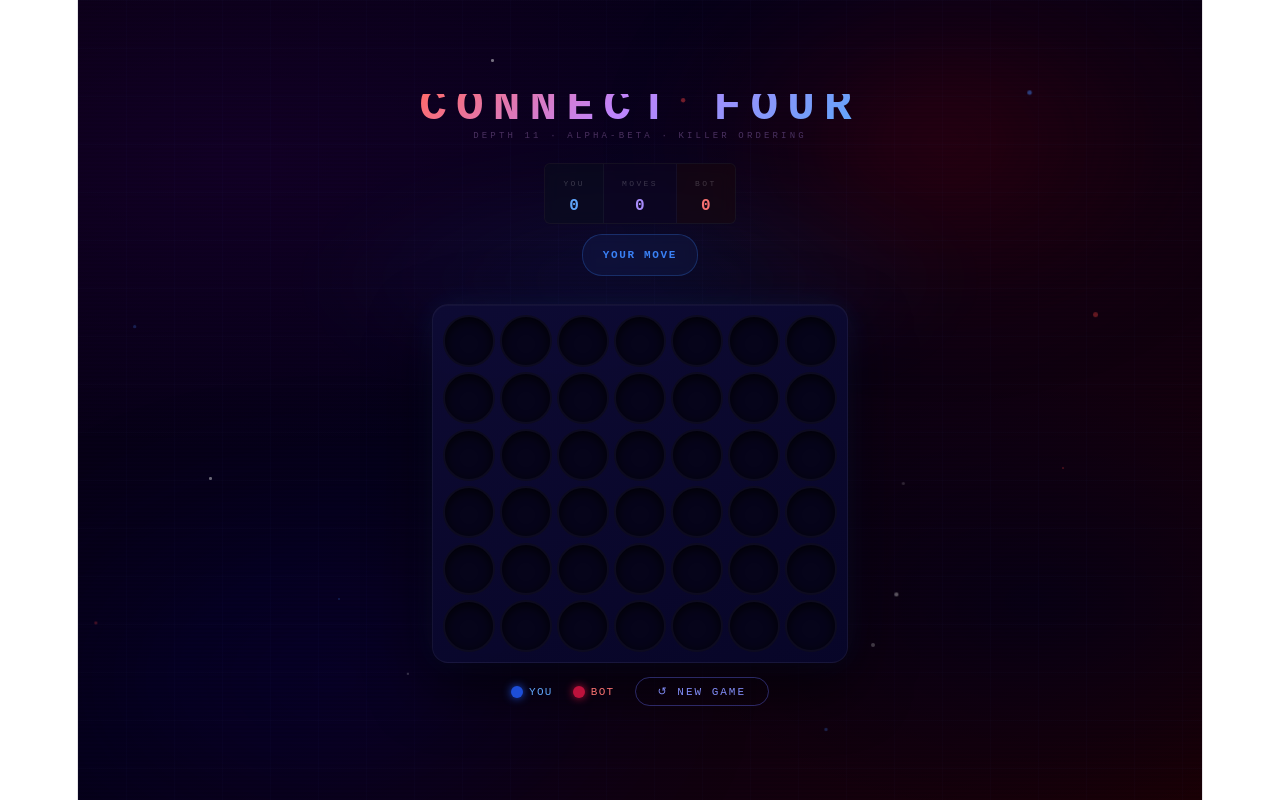
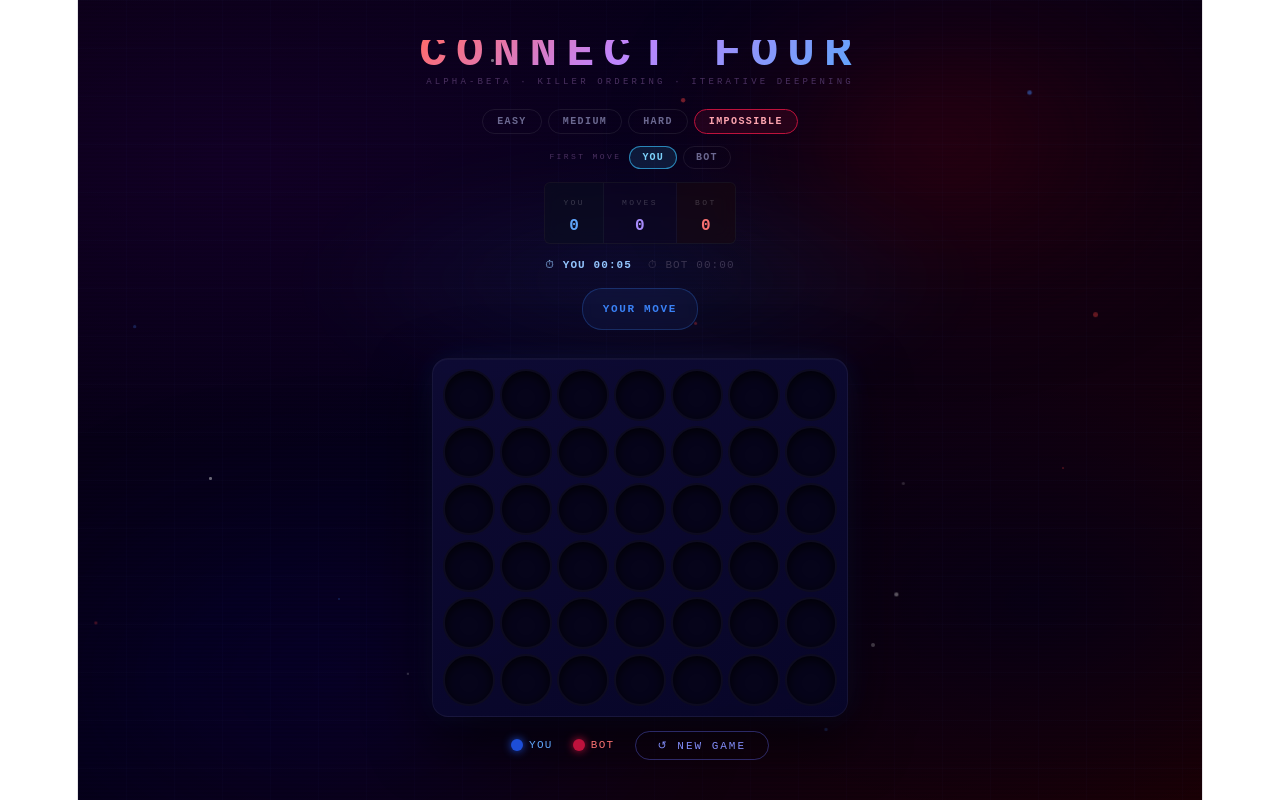
Before and after one commit to aym1210/killer4, a React (Vite) app: page / in a window 1280 px wide. Built offline with nearby package versions, Linux system fonts and the light colour scheme.

Commit message:
Enhance bot move strategy with difficulty settings
Refactor bot move logic to include difficulty levels and iterative deepening.

```diff
--- a/src/App.tsx
+++ b/src/App.tsx
@@ -5,11 +5,23 @@ const COLS = 7;
 const EMPTY = 0;
 const HUMAN = 1;
 const BOT = 2;
-const DEPTH = 11;
 
 type Board = number[];
 type GameResult = { winner: number; cells: [number, number][] } | "draw" | null;
 type LastMove = { row: number; col: number; player: number } | null;
+type DifficultyLevel = "Easy" | "Medium" | "Hard" | "Impossible";
+
+// ── Difficulty configuration ────────────────────────────────────────────────
+// Easy/Medium can blunder or skip blocks on purpose. Hard rarely does.
+// Impossible NEVER blunders, ALWAYS blocks/wins immediately, and searches
+// as deep as time allows via iterative deepening — it cannot be beaten.
+const DIFFICULTIES: Record<DifficultyLevel, { maxDepth: number; timeMs: number; blockChance: number; randomChance: number }> = {
+  Easy:       { maxDepth: 2,  timeMs: 150,  blockChance: 0.45, randomChance: 0.40 },
+  Medium:     { maxDepth: 4,  timeMs: 300,  blockChance: 0.80, randomChance: 0.15 },
+  Hard:       { maxDepth: 7,  timeMs: 700,  blockChance: 1.00, randomChance: 0.03 },
+  Impossible: { maxDepth: 13, timeMs: 1600, blockChance: 1.00, randomChance: 0 },
+};
+const DIFFICULTY_ORDER: DifficultyLevel[] = ["Easy", "Medium", "Hard", "Impossible"];
 
 const idx = (r: number, c: number) => r * COLS + c;
 const createBoard = (): Board => new Array(ROWS * COLS).fill(EMPTY);
@@ -88,7 +100,23 @@ const staticScore = (b: Board): number => {
 
 const COL_ORDER = [3,2,4,1,5,0,6];
 
-const minimax = (b: Board, depth: number, alpha: number, beta: number, maximizing: boolean): { score: number; col?: number } => {
+// ── Search engine ────────────────────────────────────────────────────────────
+// Thrown when the iterative-deepening time budget runs out, so a deep,
+// incomplete search unwinds quickly instead of freezing the tab.
+class TimeUp extends Error {}
+let nodeCount = 0;
+
+const minimax = (
+  b: Board,
+  depth: number,
+  alpha: number,
+  beta: number,
+  maximizing: boolean,
+  deadline?: number
+): { score: number; col?: number } => {
+  nodeCount++;
+  if (deadline && (nodeCount & 511) === 0 && performance.now() > deadline) throw new TimeUp();
+
   const valid = COL_ORDER.filter(c => b[idx(0,c)] === EMPTY);
   if (!valid.length) return { score: 0 };
   if (depth === 0) return { score: staticScore(b) };
@@ -112,7 +140,7 @@ const minimax = (b: Board, depth: number, alpha: number, beta: number, maximizin
       let score: number;
       if (win) score = 1000000 + depth;
       else if (!getValidCols(b).length) score = 0;
-      else score = minimax(b, depth-1, alpha, beta, false).score;
+      else score = minimax(b, depth-1, alpha, beta, false, deadline).score;
       undrop(b, col, r);
       if (score > best.score) best = { score, col };
       alpha = Math.max(alpha, score);
@@ -127,7 +155,7 @@ const minimax = (b: Board, depth: number, alpha: number, beta: number, maximizin
       let score: number;
       if (win) score = -1000000 - depth;
       else if (!getValidCols(b).length) score = 0;
-      else score = minimax(b, depth-1, alpha, beta, true).score;
+      else score = minimax(b, depth-1, alpha, beta, true, deadline).score;
       undrop(b, col, r);
       if (score < best.score) best = { score, col };
       beta = Math.min(beta, score);
@@ -137,12 +165,73 @@ const minimax = (b: Board, depth: number, alpha: number, beta: number, maximizin
   }
 };
 
-const getBotMove = (board: Board): number => {
+// Iterative deepening: search depth 1, 2, 3... keeping the best move from the
+// last *fully completed* depth, until the time budget expires or maxDepth is
+// hit. A fully-solved line (score past the "forced win" threshold) short-
+// circuits immediately — no need to search deeper than a proven win.
+const iterativeDeepen = (b: Board, maxDepth: number, timeMs: number): number => {
+  const deadline = performance.now() + timeMs;
+  const fallback = COL_ORDER.find(c => b[idx(0, c)] === EMPTY) ?? 3;
+  let bestCol = fallback;
+  for (let d = 1; d <= maxDepth; d++) {
+    try {
+      const result = minimax(b, d, -Infinity, Infinity, true, deadline);
+      if (result.col !== undefined) bestCol = result.col;
+      if (Math.abs(result.score) >= 900000) break;
+    } catch (e) {
+      if (e instanceof TimeUp) break;
+      throw e;
+    }
+  }
+  return bestCol;
+};
+
+const pickWeightedRandom = (cols: number[]): number => {
+  // Bias randomness toward the center so "blunders" still look plausible.
+  const weights = cols.map(c => 4 - Math.abs(c - 3));
+  const total = weights.reduce((a, w) => a + w, 0);
+  let r = Math.random() * total;
+  for (let i = 0; i < cols.length; i++) {
+    r -= weights[i];
+    if (r <= 0) return cols[i];
+  }
+  return cols[cols.length - 1];
+};
+
+const getBotMove = (board: Board, difficulty: DifficultyLevel): number => {
+  const cfg = DIFFICULTIES[difficulty];
   const b = cloneBoard(board);
-  for (const c of getValidCols(b)) { const r=dropMut(b,c,BOT);   const w=checkWinAt(b,r,c,BOT);   undrop(b,c,r); if(w) return c; }
-  for (const c of getValidCols(b)) { const r=dropMut(b,c,HUMAN); const w=checkWinAt(b,r,c,HUMAN); undrop(b,c,r); if(w) return c; }
-  const res = minimax(b, DEPTH, -Infinity, Infinity, true);
-  return res.col ?? getValidCols(board)[0];
+  const valid = COL_ORDER.filter(c => b[idx(0, c)] === EMPTY);
+
+  // Always take an immediate win, at every difficulty.
+  for (const c of valid) {
+    const r = dropMut(b, c, BOT);
+    const w = checkWinAt(b, r, c, BOT);
+    undrop(b, c, r);
+    if (w) return c;
+  }
+  // Block an immediate loss, unless the difficulty rolls a deliberate miss.
+  if (Math.random() < cfg.blockChance) {
+    for (const c of valid) {
+      const r = dropMut(b, c, HUMAN);
+      const w = checkWinAt(b, r, c, HUMAN);
+      undrop(b, c, r);
+      if (w) return c;
+    }
+  }
+  // Occasional random move for lower difficulties only (never on Impossible).
+  if (cfg.randomChance > 0 && Math.random() < cfg.randomChance) {
+    return pickWeightedRandom(valid);
+  }
+
+  nodeCount = 0;
+  return iterativeDeepen(b, cfg.maxDepth, cfg.timeMs);
+};
+
+const formatTime = (totalSeconds: number): string => {
+  const m = Math.floor(totalSeconds / 60).toString().padStart(2, "0");
+  const s = Math.floor(totalSeconds % 60).toString().padStart(2, "0");
+  return `${m}:${s}`;
 };
 
 const NUM_PARTICLES = 18;
@@ -161,15 +250,23 @@ const isWin  = (r: GameResult): r is { winner: number; cells: [number,number][]
 const isDraw = (r: GameResult): r is "draw" => r === "draw";
 
 export default function Connect4() {
+  const [startingPlayer, setStartingPlayer] = useState<number>(HUMAN);
+  const [difficulty, setDifficulty] = useState<DifficultyLevel>("Impossible");
   const [board,     setBoard]     = useState<Board>(() => createBoard());
-  const [turn,      setTurn]      = useState<number>(HUMAN);
+  const [turn,      setTurn]      = useState<number>(startingPlayer);
   const [result,    setResult]    = useState<GameResult>(null);
   const [hoverCol,  setHoverCol]  = useState<number | null>(null);
   const [thinking,  setThinking]  = useState(false);
   const [lastMove,  setLastMove]  = useState<LastMove>(null);
   const [score,     setScore]     = useState({ you: 0, bot: 0 });
   const [moveCount, setMoveCount] = useState(0);
+  const [humanSeconds, setHumanSeconds] = useState(0);
+  const [botSeconds,   setBotSeconds]   = useState(0);
   const pendingBot = useRef(false);
+  // Bumped on every reset. A bot move that was mid-computation when the
+  // reset happened checks this before applying itself, so a stale move can
+  // never land on a board the user already cleared.
+  const gameId = useRef(0);
 
   const tryFinalize = (b: Board, row: number, col: number, player: number): boolean => {
     const winCells = checkWinAt(b, row, col, player);
@@ -197,9 +294,19 @@ export default function Connect4() {
     if (turn !== BOT || result || pendingBot.current) return;
     pendingBot.current = true;
     setThinking(true);
+    const myGameId = gameId.current;
+
     setTimeout(() => {
+      // The game was reset (or a new one started) while this was computing —
+      // discard the result instead of dropping a phantom piece on the
+      // player's fresh board.
+      if (myGameId !== gameId.current) return;
+
       const snap = cloneBoard(board);
-      const col  = getBotMove(snap);
+      const col  = getBotMove(snap, difficulty);
+
+      if (myGameId !== gameId.current) return; // re-check post-search, just in case
+
       const b    = cloneBoard(snap);
       const row  = dropMut(b, col, BOT);
       setBoard(b);
@@ -209,17 +316,38 @@ export default function Connect4() {
       pendingBot.current = false;
       if (!tryFinalize(b, row, col, BOT)) setTurn(HUMAN);
     }, 60);
+  }, [turn, result, difficulty]);
+
+  // Chess-clock style per-player timers. Only the side to move ticks, and
+  // both pause the instant the game ends.
+  useEffect(() => {
+    if (result) return;
+    const iv = setInterval(() => {
+      if (turn === HUMAN) setHumanSeconds(s => s + 1);
+      else setBotSeconds(s => s + 1);
+    }, 1000);
+    return () => clearInterval(iv);
   }, [turn, result]);
 
-  const reset = () => {
+  const startNewGame = (firstPlayer: number) => {
+    gameId.current += 1;
     pendingBot.current = false;
     setBoard(createBoard());
-    setTurn(HUMAN);
+    setTurn(firstPlayer);
     setResult(null);
     setHoverCol(null);
     setThinking(false);
     setLastMove(null);
     setMoveCount(0);
+    setHumanSeconds(0);
+    setBotSeconds(0);
+  };
+
+  const reset = () => startNewGame(startingPlayer);
+
+  const chooseStartingPlayer = (player: number) => {
+    setStartingPlayer(player);
+    startNewGame(player);
   };
 
   const winSet = new Set(
@@ -267,17 +395,82 @@ export default function Connect4() {
       {/* Title */}
       <div style={{ textAlign:"center", marginBottom:"14px", position:"relative", zIndex:1 }}>
         <div style={{ fontSize:"clamp(20px,6vw,46px)", fontWeight:900, letterSpacing:"0.2em", background:"linear-gradient(135deg,#ff6b6b 0%,#c084fc 45%,#60a5fa 100%)", WebkitBackgroundClip:"text", WebkitTextFillColor:"transparent", textTransform:"uppercase" }}>CONNECT FOUR</div>
-        <div style={{ color:"#4a3060", fontSize:"9px", letterSpacing:"0.35em", marginTop:"3px" }}>DEPTH {DEPTH} · ALPHA-BETA · KILLER ORDERING</div>
+        <div style={{ color:"#4a3060", fontSize:"9px", letterSpacing:"0.35em", marginTop:"3px" }}>ALPHA-BETA · KILLER ORDERING · ITERATIVE DEEPENING</div>
+      </div>
+
+      {/* Difficulty selector */}
+      <div style={{ display:"flex", gap:"6px", marginBottom:"10px", position:"relative", zIndex:1, flexWrap:"wrap", justifyContent:"center" }}>
+        {DIFFICULTY_ORDER.map(level => {
+          const active = level === difficulty;
+          const isImpossible = level === "Impossible";
+          return (
+            <button
+              key={level}
+              onClick={() => setDifficulty(level)}
+              disabled={thinking}
+              style={{
+                padding:"6px 14px", fontSize:"10px", letterSpacing:"0.14em", textTransform:"uppercase",
+                fontFamily:"'Courier New',monospace", fontWeight:700, borderRadius:"20px",
+                cursor: thinking ? "default" : "pointer",
+                border:`1px solid ${active ? (isImpossible ? "#be123c" : "#6366f1aa") : "#ffffff14"}`,
+                background: active ? (isImpossible ? "#be123c22" : "#6366f122") : "transparent",
+                color: active ? (isImpossible ? "#fda4af" : "#a5b4fc") : "#6b6890",
+                transition:"all 0.15s", opacity: thinking ? 0.5 : 1,
+              }}
+            >
+              {level}
+            </button>
+          );
+        })}
+      </div>
+
+      {/* First-move selector */}
+      <div style={{ display:"flex", alignItems:"center", gap:"8px", marginBottom:"12px", position:"relative", zIndex:1 }}>
+        <span style={{ fontSize:"8px", letterSpacing:"0.3em", color:"#4a3060" }}>FIRST MOVE</span>
+        <div style={{ display:"flex", gap:"6px" }}>
+          {([[HUMAN,"You"],[BOT,"Bot"]] as [number,string][]).map(([p,label]) => {
+            const active = startingPlayer === p;
+            return (
+              <button
+                key={label}
+                onClick={() => chooseStartingPlayer(p)}
+                disabled={thinking}
+                title={`Start every new game with ${label} moving first`}
+                style={{
+                  padding:"5px 12px", fontSize:"10px", letterSpacing:"0.12em", textTransform:"uppercase",
+                  fontFamily:"'Courier New',monospace", fontWeight:700, borderRadius:"20px",
+                  cursor: thinking ? "default" : "pointer",
+                  border:`1px solid ${active ? "#38bdf8aa" : "#ffffff14"}`,
+                  background: active ? "#38bdf822" : "transparent",
+                  color: active ? "#7dd3fc" : "#6b6890",
+                  transition:"all 0.15s", opacity: thinking ? 0.5 : 1,
+                }}
+              >
+                {label}
+              </button>
+            );
+          })}
+        </div>
       </div>
 
       {/* Scoreboard */}
-      <div style={{ display:"flex", marginBottom:"10px", position:"relative", zIndex:1, border:"1px solid #ffffff0f", borderRadius:"6px", overflow:"hidden", background:"rgba(0,0,0,0.35)", backdropFilter:"blur(8px)" }}>
+      <div style={{ display:"flex", marginBottom:"8px", position:"relative", zIndex:1, border:"1px solid #ffffff0f", borderRadius:"6px", overflow:"hidden", background:"rgba(0,0,0,0.35)", backdropFilter:"blur(8px)" }}>
         {([ ["YOU", score.you, "#60a5fa", "#1e3a5f22"], ["MOVES", moveCount, "#a78bfa", "#2d1b6922"], ["BOT", score.bot, "#f87171", "#5f1e1e22"] ] as [string,number,string,string][]).map(([label,val,color,bg], i) => (
           <div key={label} style={{ padding:"7px 18px", textAlign:"center", background:bg, borderRight:i<2?"1px solid #ffffff0a":"none" }}>
             <div style={{ color:"#ffffff33", fontSize:"8px", letterSpacing:"0.3em" }}>{label}</div>
             <div style={{ color, fontSize:"16px", fontWeight:900, lineHeight:1.2 }}>{val}</div>
           </div>
         ))}
+      </div>
+
+      {/* Timers */}
+      <div style={{ display:"flex", gap:"16px", marginBottom:"10px", position:"relative", zIndex:1, fontSize:"11px", letterSpacing:"0.1em" }}>
+        <span style={{ color: turn===HUMAN && !result ? "#93c5fd" : "#3a3450", fontWeight: turn===HUMAN && !result ? 700 : 400, transition:"color 0.2s" }}>
+          ⏱ YOU {formatTime(humanSeconds)}
+        </span>
+        <span style={{ color: turn===BOT && !result ? "#fca5a5" : "#3a3450", fontWeight: turn===BOT && !result ? 700 : 400, transition:"color 0.2s" }}>
+          ⏱ BOT {formatTime(botSeconds)}
+        </span>
       </div>
 
       {/* Status */}
```
